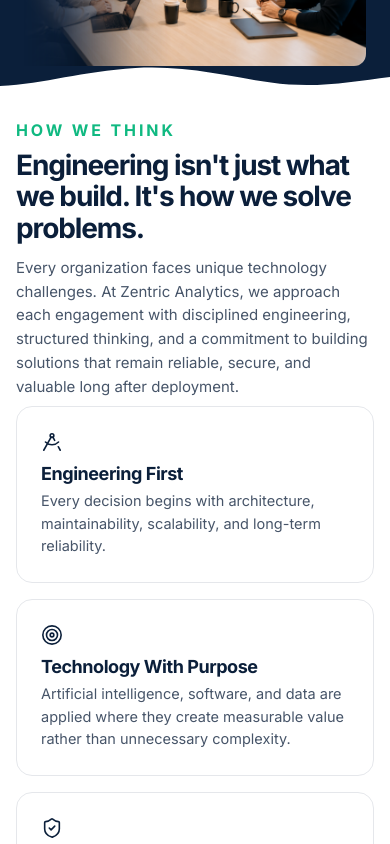
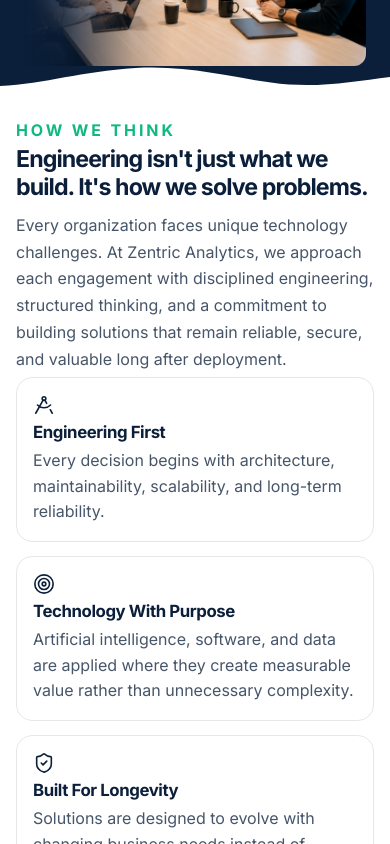
Before and after one commit to Zentric-Analytics/Zentricanalytics.com, a Next.js app: page / in a window 390 px wide. Shown: the part 780-1624 px from the top of the page. Built offline with nearby package versions, Linux system fonts and the light colour scheme.

Commit message:
Refine mobile How We Think layout

```diff
--- a/src/app/globals.css
+++ b/src/app/globals.css
@@ -111,6 +111,19 @@ body{margin:0;background:#f7f9fc;color:#0c1222;font-family:Inter,system-ui,-appl
 
 @media (max-width:767px){
   .philosophy-row:hover::before{opacity:.72}
+
+  /* Keep the How We Think section compact without affecting its tablet or desktop layout. */
+  .philosophy-section>.grid{gap:.25rem}
+  .philosophy-section .section-header>p:first-child{margin-bottom:.5rem}
+  .philosophy-section .section-header>h2{font-size:1.45rem;line-height:1.2}
+  .philosophy-section .section-header>h2+p{margin-top:.625rem;font-size:1rem;line-height:1.68}
+  .philosophy-section .section-header+.grid{gap:.875rem}
+  .philosophy-section .philosophy-row{padding:1rem}
+  .philosophy-section .philosophy-row>h3{margin-top:.375rem;font-size:1.05rem;line-height:1.2}
+  .philosophy-section .philosophy-row>p{font-size:1rem;line-height:1.6}
+  .philosophy-section .philosophy-row::before{background:#34B889}
+  .philosophy-section .philosophy-row:hover{border-color:rgba(52,184,137,.3)}
+  .philosophy-section .philosophy-row:hover::before{opacity:.62}
 }
 
 .core-capability-card{
```
